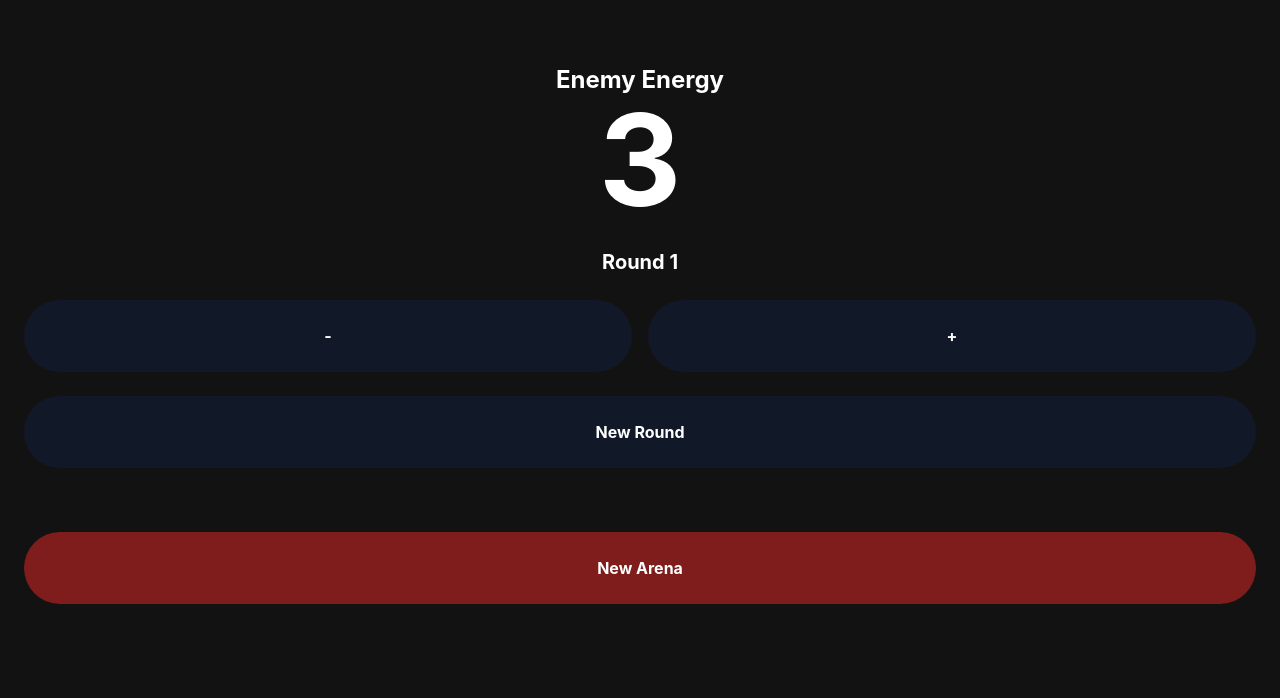
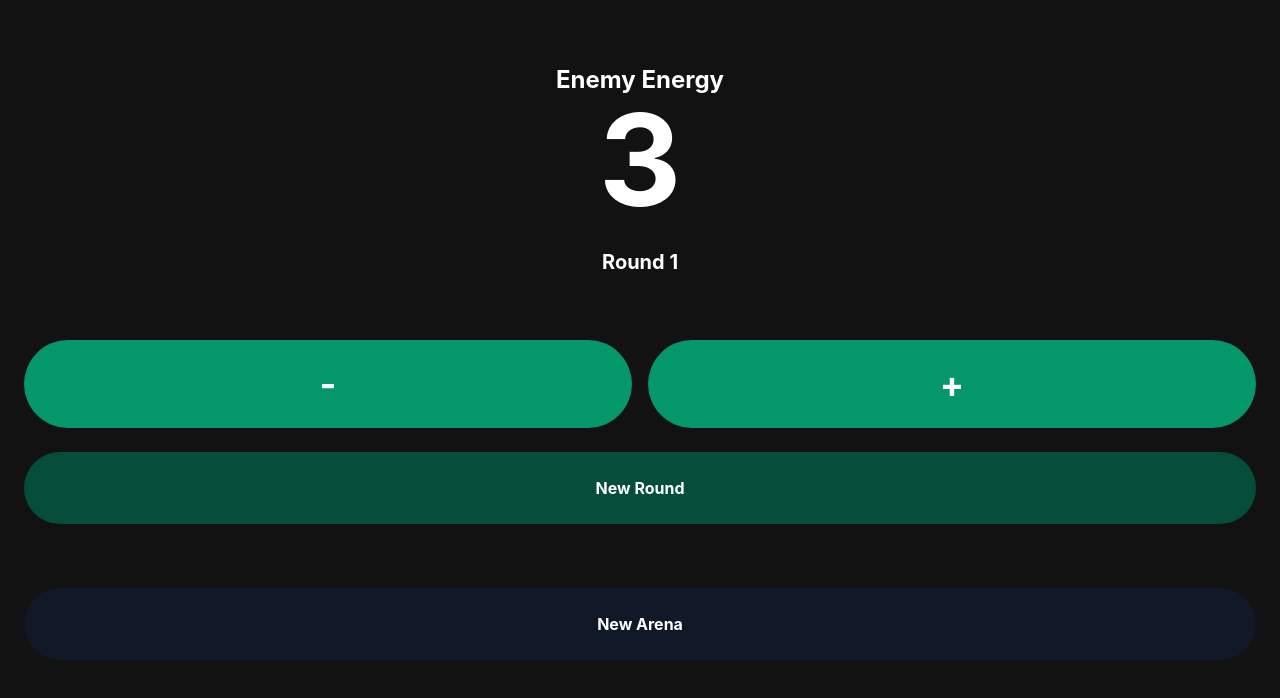
Before and after one commit to alecaserez/axie-counter-pwa, a React (Create React App) app: page / in a window 1280 px wide. Shown: the top 698 px of the page. Built offline with nearby package versions, Linux system fonts and the light colour scheme.

Commit message:
change home colors

```diff
--- a/src/components/Buttons.js
+++ b/src/components/Buttons.js
@@ -27,15 +27,17 @@ export default function Buttons({ count, setCount }) {
 
     return (
         <div className="mt-6 mx-4">
-            <h4 className="text-center text-white text-xl font-bold mb-6 ">Round {round}</h4>
-            <div className="flex mb-4">
-                <Button label="-" classNames="bg-gray-600" onClick={handleDestroy} />
-                <Button label="+" classNames="bg-gray-600" onClick={handleGain} />
+            <div className="mb-4 text-4xl">
+                <h4 className="text-center text-white text-xl font-bold mb-6 ">Round {round}</h4>
             </div>
-            <div className="flex mb-6 mt-6 w-full">
+            <div className="flex mt-16 mb-4 text-4xl">
+                <Button label="-" classNames="bg-green-600" onClick={handleDestroy} />
+                <Button label="+" classNames="bg-green-600" onClick={handleGain} />
+            </div>
+            <div className="flex mb-12 mt-6 w-full">
                 <Button
                     label="New Round"
-                    classNames="bg-gray-600 w-full"
+                    classNames="bg-green-900 w-full"
                     onClick={handleNextRound}
                 />
             </div>
@@ -43,7 +45,7 @@ export default function Buttons({ count, setCount }) {
                 <div className="flex w-full">
                     <Button
                         label="New Arena"
-                        classNames="bg-red-900 w-full"
+                        classNames="bg-gray-600 w-full"
                         onClick={handleNewGame}
                     />
                 </div>
```
